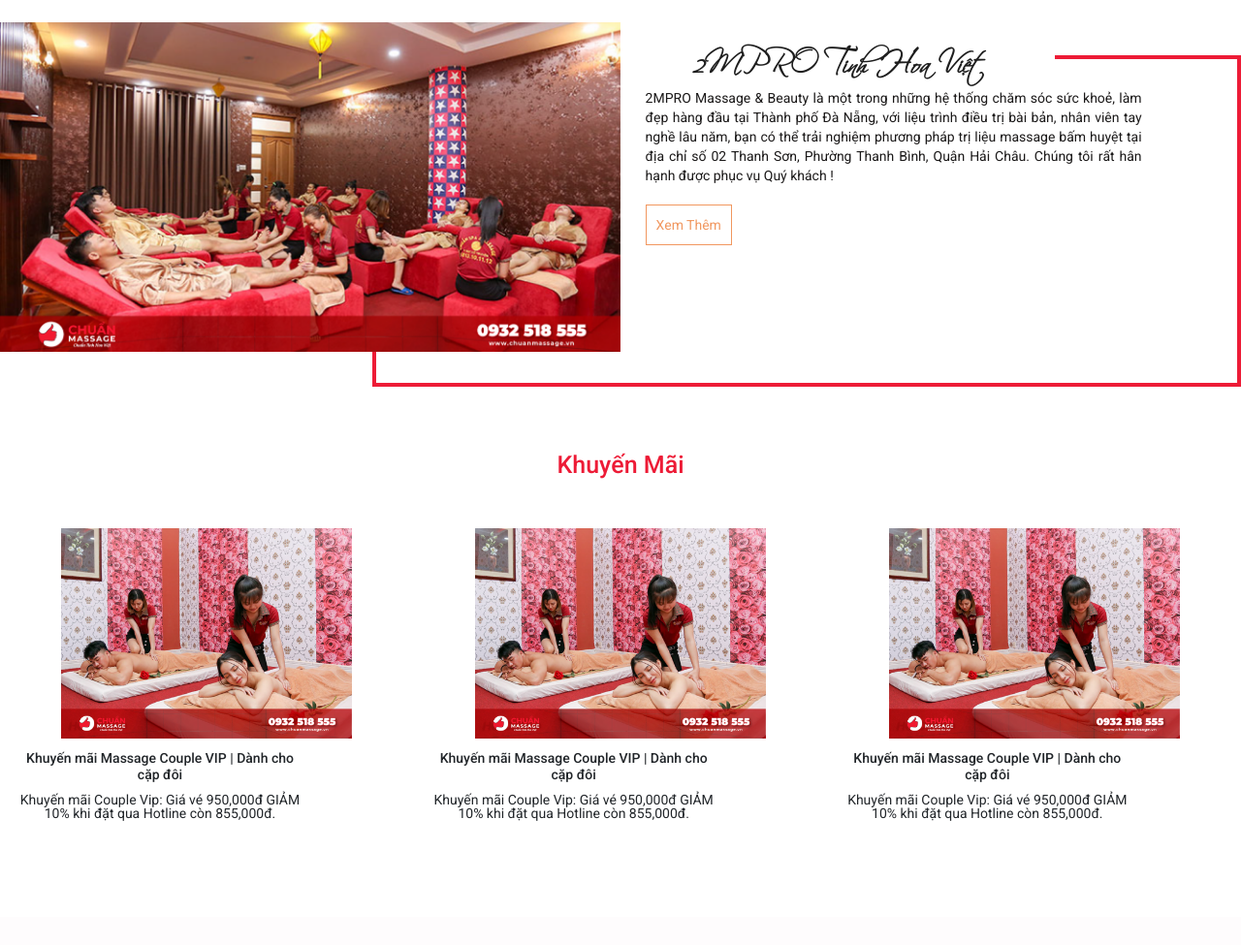
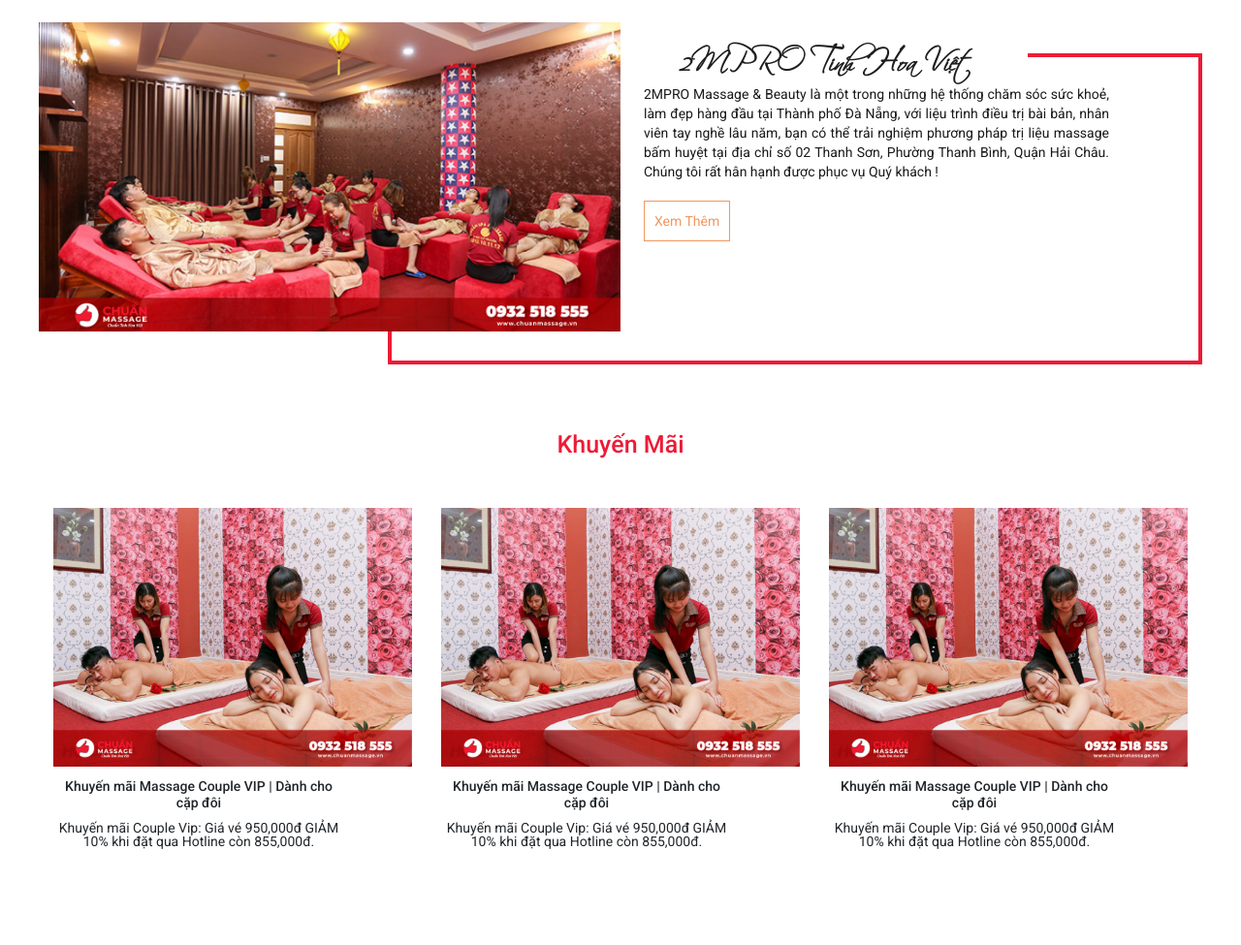
Before and after one commit to 2MPRO/Massage-beauty, a PHP site: page / in a window 1280 px wide. Shown: the part 97-1072 px from the top of the page at 97% size. Before the commit the page ends 944 px from the top, so only its background shows below. Run offline with PHP 8.4, Linux system fonts and the light colour scheme; some web fonts are replaced.

Commit message:
thien up promotion

```diff
--- a/Public/css/main.css
+++ b/Public/css/main.css
@@ -13,6 +13,7 @@
     z-index: 9;
 }
 section{
+    max-width: 1200px;
     margin-top:120px ;
     margin-left: auto ;
     margin-right: auto ;
@@ -123,8 +124,8 @@
     box-sizing: border-box;
 }
 .service-item__img{
-    max-width: 300px;
-    max-height: 300px;
+    max-width: 100%;
+    max-height: 100%;
 }
 .service-item__title{
     display: block;
```
